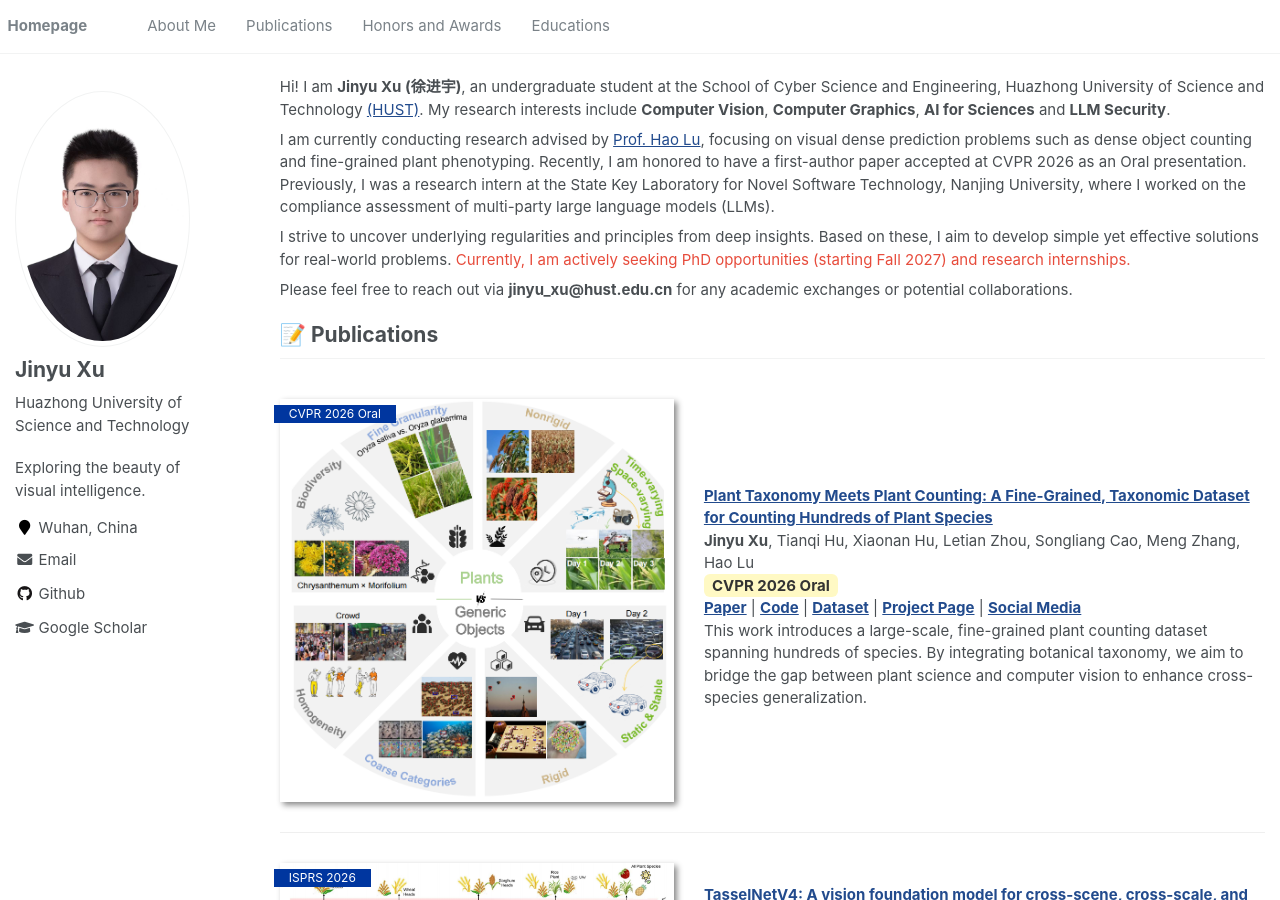
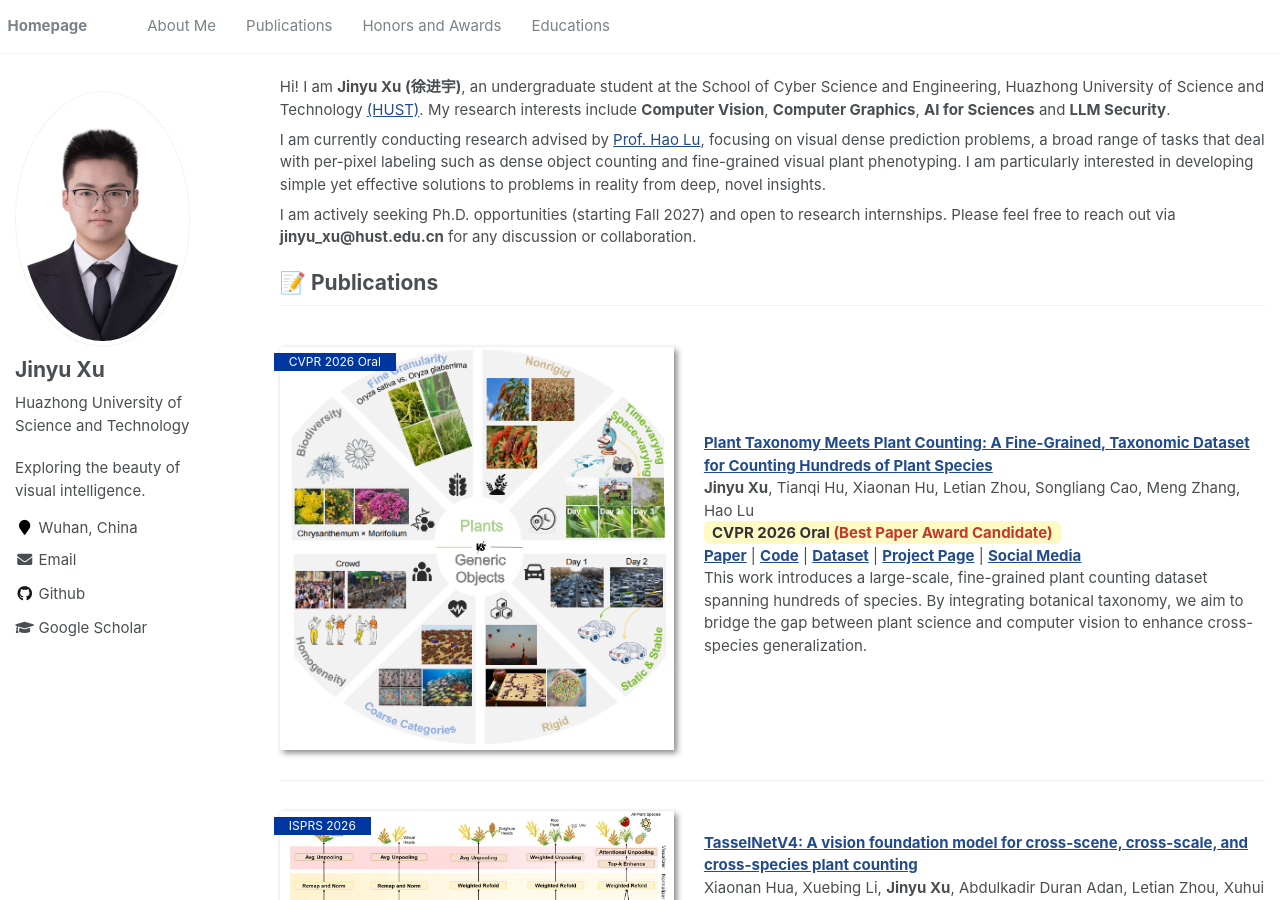
Before and after one commit to xu-jinyu/xu-jinyu.github.io, a Jekyll site: the page built from _pages/about.md, in a window 1280 px wide and 900 px high. Built offline with Jekyll 4.4.1, drawn with Linux system fonts in a browser that asks for light colours; some of the changed text lies outside the part shown.

Commit message:
update homepage content and bio

```diff
--- a/_pages/about.md
+++ b/_pages/about.md
@@ -8,27 +8,13 @@ redirect_from:
   - /about.html
 ---
 
-<!-- {% if site.google_scholar_stats_use_cdn %}
-{% assign gsDataBaseUrl = "https://cdn.jsdelivr.net/gh/" | append: site.repository | append: "@" %}
-{% else %}
-{% assign gsDataBaseUrl = "https://raw.githubusercontent.com/" | append: site.repository | append: "/" %}
-{% endif %}
-{% assign url = gsDataBaseUrl | append: "google-scholar-stats/gs_data_shieldsio.json" %} -->
-
 <span class='anchor' id='about-me'></span>
 
 Hi! I am **Jinyu Xu (徐进宇)**, an undergraduate student at the School of Cyber Science and Engineering, Huazhong University of Science and Technology [(HUST)](https://www.hust.edu.cn/). My research interests include **Computer Vision**, **Computer Graphics**, **AI for Sciences** and **LLM Security**.
 
-I am currently conducting research advised by [Prof. Hao Lu](https://scholar.google.com/citations?user=Ly2qWWgAAAAJ&hl=zh-CN), focusing on visual dense prediction problems such as dense object counting and fine-grained plant phenotyping. Recently, I am honored to have a first-author paper accepted at CVPR 2026 as an Oral presentation. Previously, I was a research intern at the State Key Laboratory for Novel Software Technology, Nanjing University, where I worked on the compliance assessment of multi-party large language models (LLMs).
+I am currently conducting research advised by [Prof. Hao Lu](https://scholar.google.com/citations?user=Ly2qWWgAAAAJ&hl=zh-CN), focusing on visual dense prediction problems, a broad range of tasks that deal with per-pixel labeling such as dense object counting and fine-grained visual plant phenotyping. I am particularly interested in developing simple yet effective solutions to problems in reality from deep, novel insights.
 
-I strive to uncover underlying regularities and principles from deep insights. Based on these, I aim to develop simple yet effective solutions for real-world problems.<span style="color: #e74c3c;"> Currently, I am actively seeking PhD opportunities (starting Fall 2027) and research internships.</span>
-
-Please feel free to reach out via **jinyu_xu@hust.edu.cn** for any academic exchanges or potential collaborations.
-
-<!-- # 🔥 News
-- *2026.02*, One paper is accepted by **CVPR 2026**.
-- *2025.12*, One paper is accepted by **ISPRS Journal of Photogrammetry and Remote Sensing**. -->
-
+I am actively seeking Ph.D. opportunities (starting Fall 2027) and open to research internships. Please feel free to reach out via **jinyu_xu@hust.edu.cn** for any discussion or collaboration.
 # 📝 Publications
 
 <div class='paper-box'>
@@ -42,7 +28,7 @@ Please feel free to reach out via **jinyu_xu@hust.edu.cn** for any academic exch
 
 [**Plant Taxonomy Meets Plant Counting: A Fine-Grained, Taxonomic Dataset for Counting Hundreds of Plant Species**](https://arxiv.org/abs/2603.21229) \\
 **Jinyu Xu**, Tianqi Hu, Xiaonan Hu, Letian Zhou, Songliang Cao, Meng Zhang, Hao Lu \\
-<span style="background-color: #fff9c4; color: #333; padding: 2px 8px; border-radius: 6px; font-weight: bold;">CVPR 2026 Oral</span> \\
+<span style="background-color: #fff9c4; color: #333; padding: 2px 8px; border-radius: 6px; font-weight: bold;">CVPR 2026 Oral <span style="color: #c0392b;">(Best Paper Award Candidate)</span></span> \\
 [**Paper**](https://arxiv.org/abs/2603.21229) | [**Code**](https://github.com/tiny-smart/TPC-268) | [**Dataset**](https://huggingface.co/datasets/jinyu-xu/TPC-268) | [**Project Page**](https://tiny-smart.github.io/tpc268-project-page) | [**Social Media**](https://mp.weixin.qq.com/s/ivYhZqBY__eXKRvwMb-zcQ) \\
 This work introduces a large-scale, fine-grained plant counting dataset spanning hundreds of species. By integrating botanical taxonomy, we aim to bridge the gap between plant science and computer vision to enhance cross-species generalization.
 </div>
```
Also changed, not shown: other parts of _pages/about.md (+8 -10 lines).
